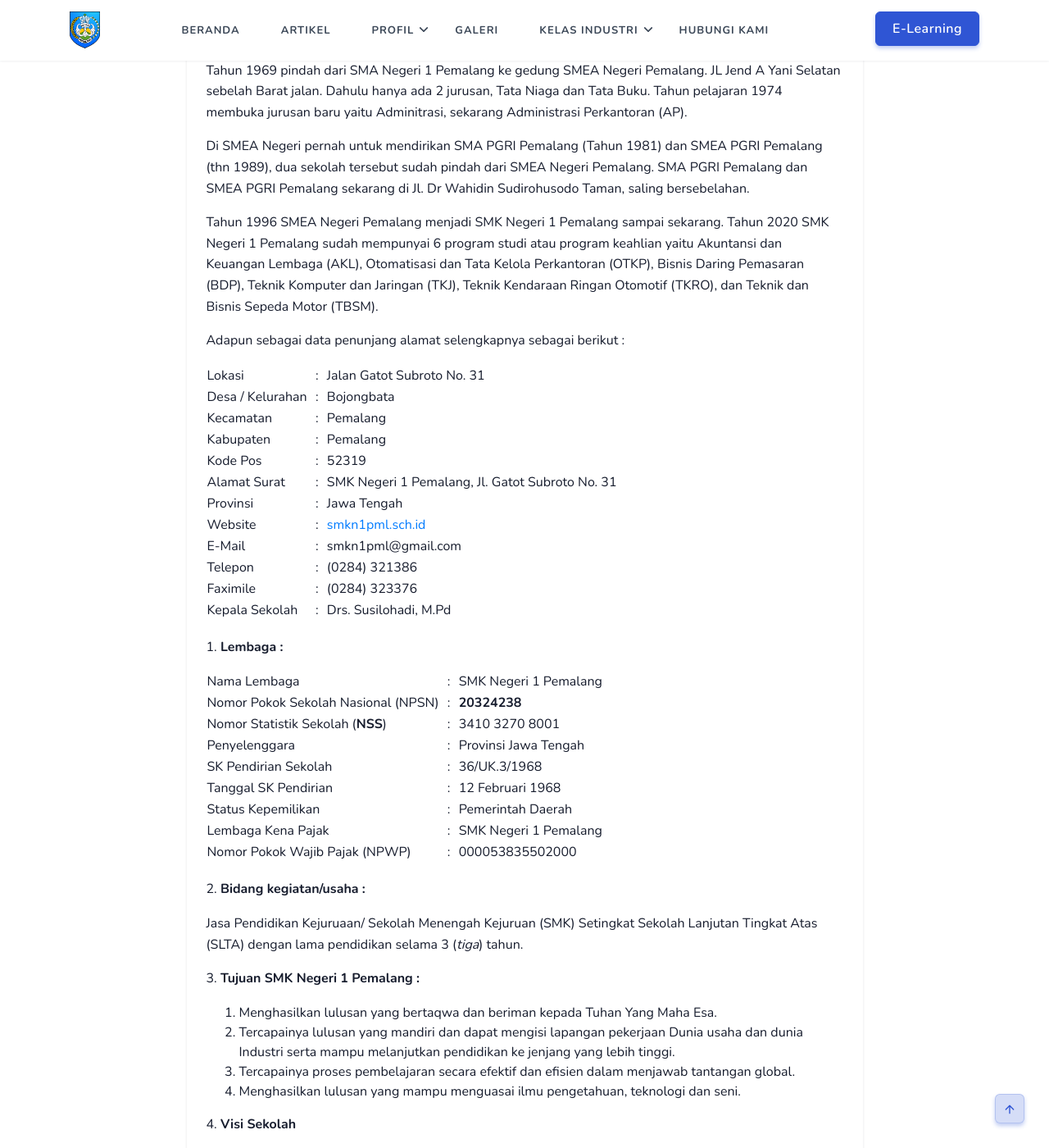
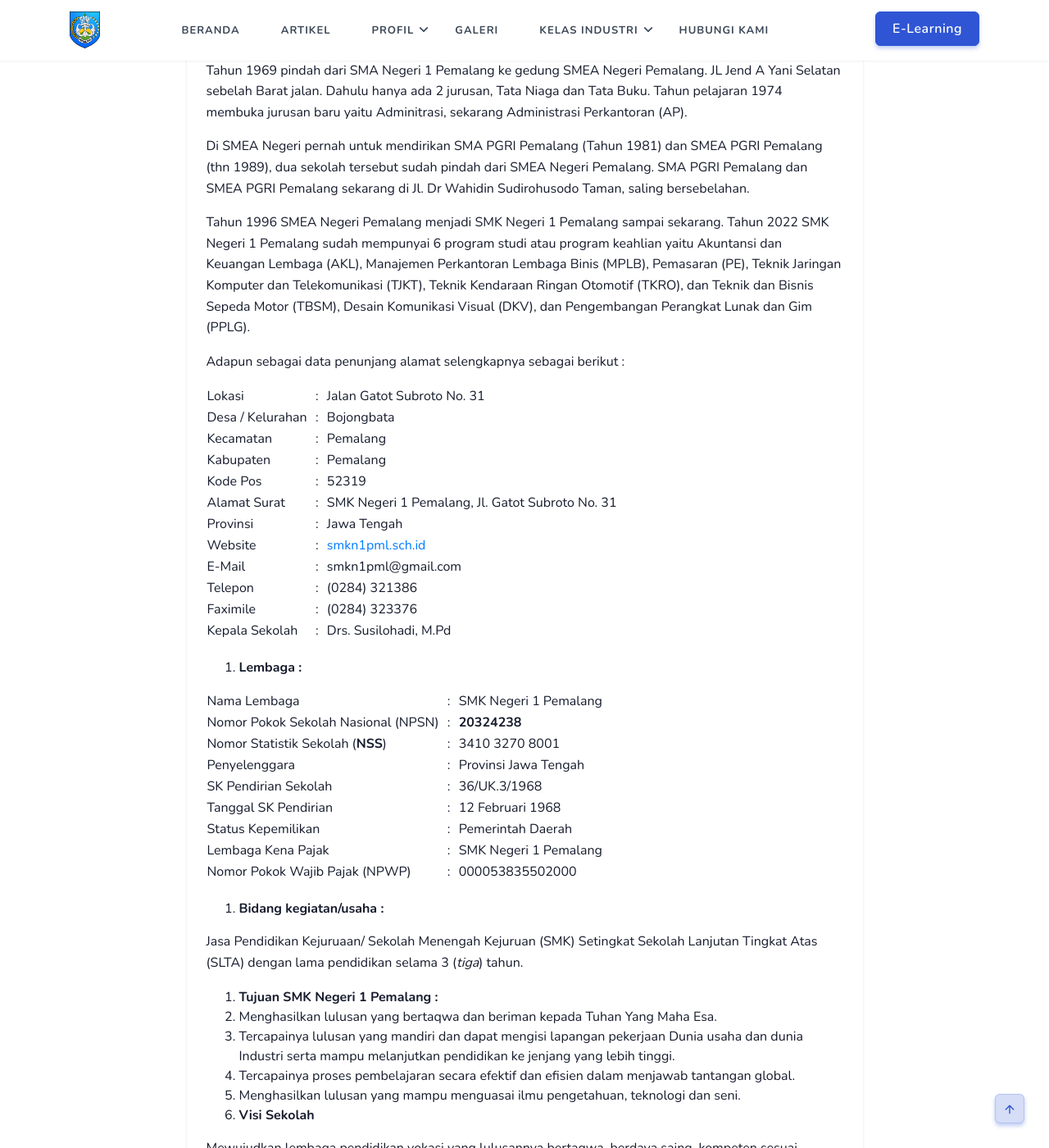
Before and after one commit to smkn1pml/website, a Jekyll site: the page built from _pages/profil.md, in a window 1280 px wide and 1400 px high, scrolled down 1420 px. Shown: the whole window at 82% size. Built offline with Jekyll 4.4.1, drawn with Linux system fonts in a browser that asks for light colours; comment, search, counter and statistics services are not loaded.

Commit message:
Update Halaman “profil”

```diff
--- a/_pages/profil.md
+++ b/_pages/profil.md
@@ -34,7 +34,7 @@
 
 Di SMEA Negeri pernah untuk mendirikan SMA PGRI Pemalang (Tahun 1981) dan SMEA PGRI Pemalang (thn 1989), dua sekolah tersebut sudah pindah dari SMEA Negeri Pemalang. SMA PGRI Pemalang dan SMEA PGRI Pemalang sekarang di Jl. Dr Wahidin Sudirohusodo Taman, saling bersebelahan.
 
-Tahun 1996 SMEA Negeri Pemalang menjadi SMK Negeri 1 Pemalang sampai sekarang. Tahun 2020 SMK Negeri 1 Pemalang sudah mempunyai 6 program studi atau program keahlian yaitu Akuntansi dan Keuangan Lembaga (AKL), Otomatisasi dan Tata Kelola Perkantoran (OTKP), Bisnis Daring Pemasaran (BDP), Teknik Komputer dan Jaringan (TKJ), Teknik Kendaraan Ringan Otomotif (TKRO), dan Teknik dan Bisnis Sepeda Motor (TBSM).
+Tahun 1996 SMEA Negeri Pemalang menjadi SMK Negeri 1 Pemalang sampai sekarang. Tahun 2022 SMK Negeri 1 Pemalang sudah mempunyai 6 program studi atau program keahlian yaitu Akuntansi dan Keuangan Lembaga (AKL), Manajemen Perkantoran Lembaga Binis (MPLB), Pemasaran (PE), Teknik Jaringan Komputer dan Telekomunikasi (TJKT), Teknik Kendaraan Ringan Otomotif (TKRO), dan Teknik dan Bisnis Sepeda Motor (TBSM), Desain Komunikasi Visual (DKV), dan Pengembangan Perangkat Lunak dan Gim (PPLG).
 
 Adapun sebagai data penunjang alamat selengkapnya sebagai berikut :
 
@@ -101,7 +101,7 @@
     </tr>
 </table>
 
-1\. <b>Lembaga :</b>
+1. <b>Lembaga :</b>
 
 <table style="margin-bottom: 20px;margin-top: 0;">
     <tr>
@@ -151,27 +151,24 @@
     </tr>
 </table>
 
-2\. <b>Bidang kegiatan/usaha :</b>
+2. <b>Bidang kegiatan/usaha :</b>
 
 Jasa Pendidikan Kejuruaan/ Sekolah Menengah Kejuruan (SMK) Setingkat Sekolah Lanjutan Tingkat Atas (SLTA) dengan lama pendidikan selama 3 (*tiga*) tahun.
 
-3\. <b>Tujuan SMK Negeri 1 Pemalang :</b>
-
-1. Menghasilkan lulusan yang bertaqwa dan beriman kepada Tuhan Yang Maha Esa.
-2. Tercapainya lulusan yang mandiri dan dapat mengisi lapangan pekerjaan Dunia usaha dan dunia Industri serta mampu melanjutkan pendidikan ke jenjang yang lebih tinggi.
-3. Tercapainya proses pembelajaran secara efektif dan efisien dalam menjawab tantangan global.
-4. Menghasilkan lulusan yang mampu menguasai ilmu pengetahuan, teknologi dan seni.
-
-4\. <b>Visi Sekolah</b>
+3. <b>Tujuan SMK Negeri 1 Pemalang :</b>
+4. Menghasilkan lulusan yang bertaqwa dan beriman kepada Tuhan Yang Maha Esa.
+5. Tercapainya lulusan yang mandiri dan dapat mengisi lapangan pekerjaan Dunia usaha dan dunia Industri serta mampu melanjutkan pendidikan ke jenjang yang lebih tinggi.
+6. Tercapainya proses pembelajaran secara efektif dan efisien dalam menjawab tantangan global.
+7. Menghasilkan lulusan yang mampu menguasai ilmu pengetahuan, teknologi dan seni.
+8. <b>Visi Sekolah</b>
 
 Mewujudkan lembaga pendidikan vokasi yang lulusannya bertaqwa, berdaya saing, kompeten sesuai perkembangan ilmu pengetahuan, teknologi dan seni serta berjiwa wirausaha.
 
-5\. <b>Misi Sekolah</b>
-
-1. Membentuk peserta didik yang berkarakter dan beriman kepada Tuhan Yang Maha Esa
-2. Menyiapkan peserta didik yang berkualitas dan mampu bersaing di era global
-3. Menyelenggarakan pembelajaran yang berorientasi kepada kebutuhan dunia usaha dan dunia industri
-4. Mewujudkan sekolah sebagai wadah kreasi dan inovasi
+5. <b>Misi Sekolah</b>
+6. Membentuk peserta didik yang berkarakter dan beriman kepada Tuhan Yang Maha Esa
+7. Menyiapkan peserta didik yang berkualitas dan mampu bersaing di era global
+8. Menyelenggarakan pembelajaran yang berorientasi kepada kebutuhan dunia usaha dan dunia industri
+9. Mewujudkan sekolah sebagai wadah kreasi dan inovasi
 
 **Tenaga Pendidik / Sumber Daya Manusia (SDM) Guru :**
 
```
